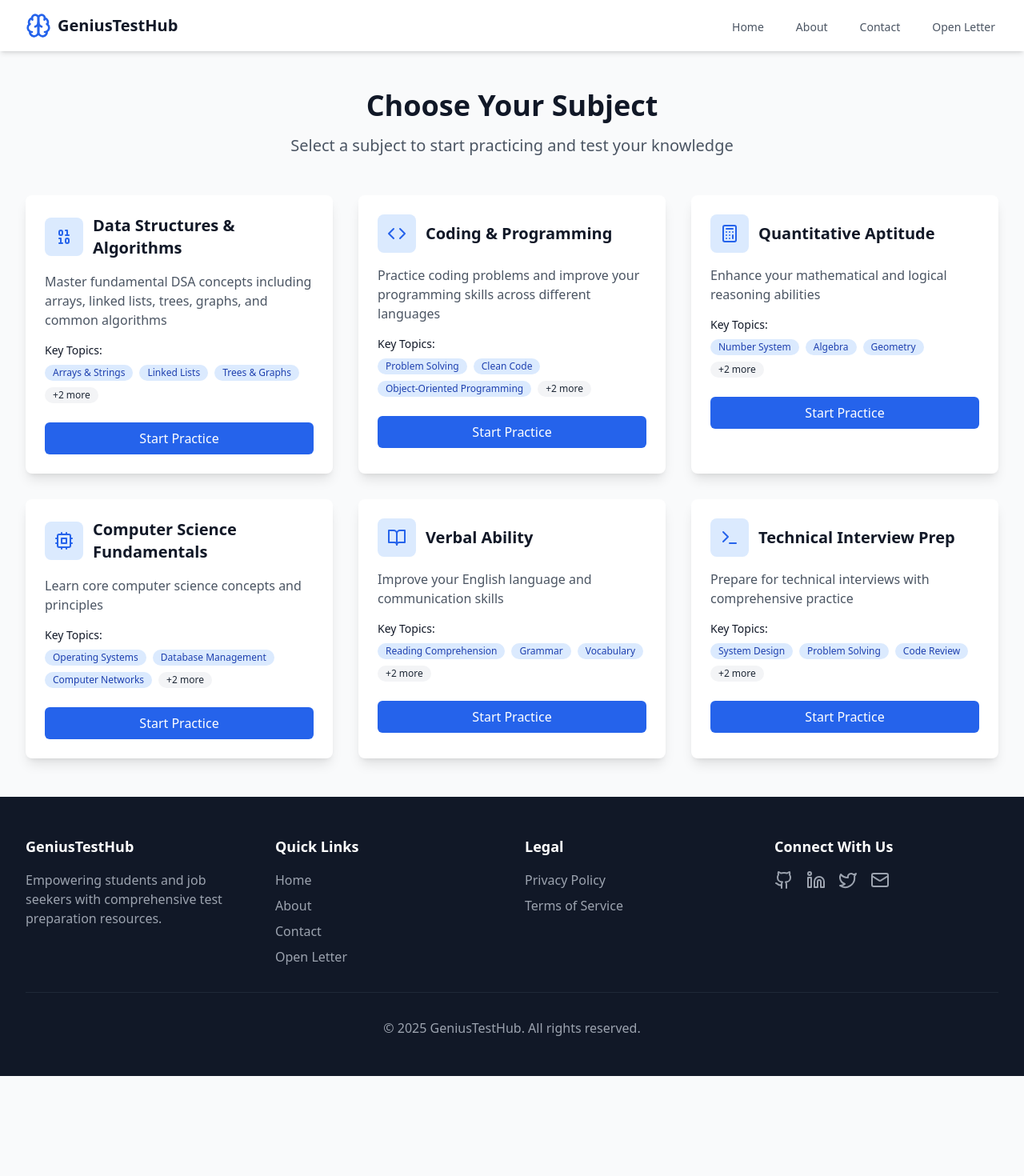
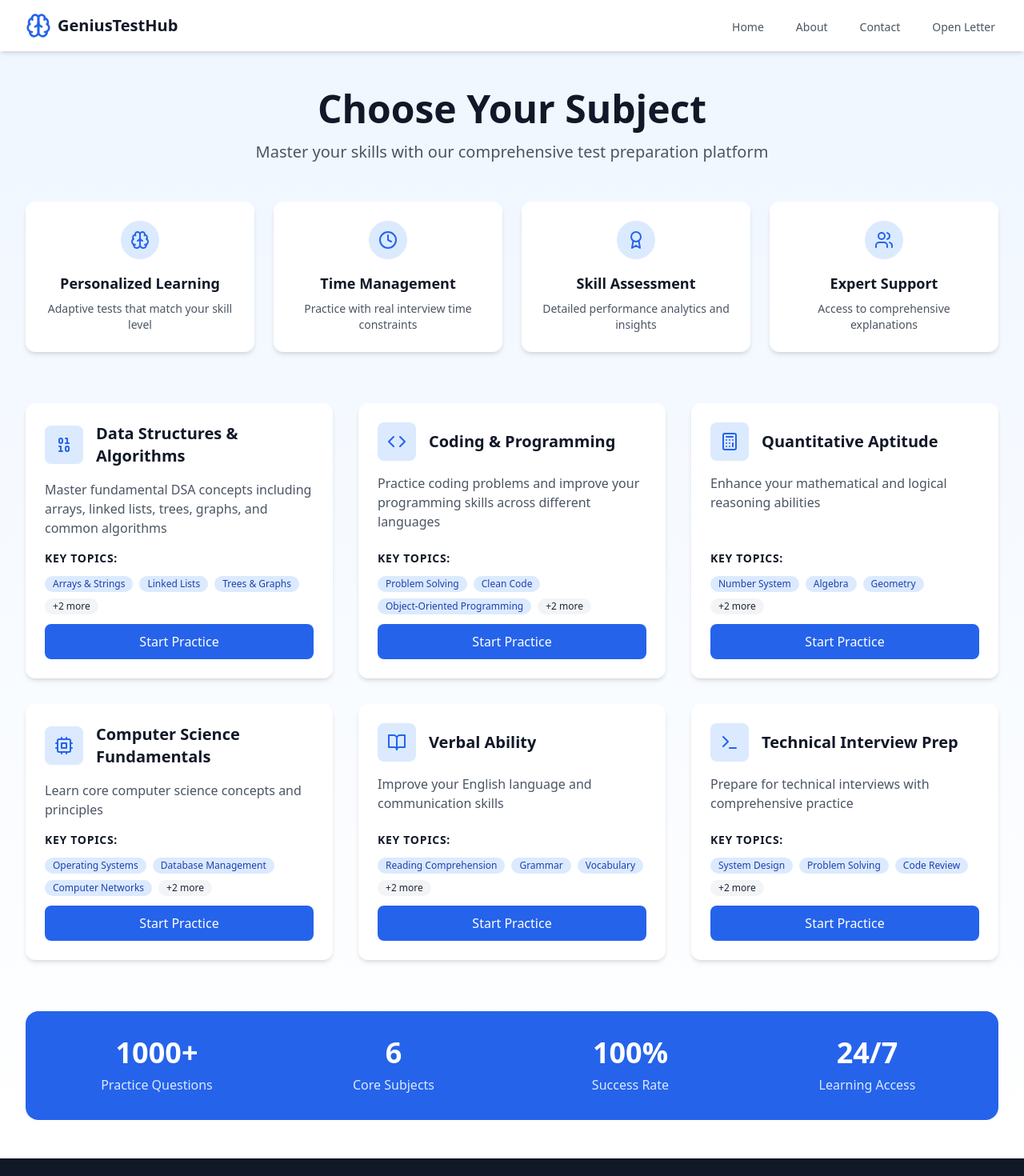
Before and after one commit to TechWithIfn/GeniusTestHub, a React (Vite) app: page /subjects in a window 1280 px wide. Shown: the top 1470 px of the page at 80% size. Before the commit the page ends 1345 px from the top, so only its background shows below. Built offline with nearby package versions, Linux system fonts and the light colour scheme.

Commit message:
Update SubjectsPage.tsx

```diff
--- a/src/pages/SubjectsPage.tsx
+++ b/src/pages/SubjectsPage.tsx
@@ -1,7 +1,7 @@
 import React from 'react';
 import { Link } from 'react-router-dom';
 import { subjects } from '../data/subjects';
-import { Binary, Code, Calculator, Cpu, BookOpen, Terminal } from 'lucide-react';
+import { Binary, Code, Calculator, Cpu, BookOpen, Terminal, Users, Clock, Award, Brain } from 'lucide-react';
 
 const iconComponents = {
   'Binary': Binary,
@@ -12,30 +12,82 @@ const iconComponents = {
   'Terminal': Terminal
 };
 
+const features = [
+  {
+    icon: Brain,
+    title: "Personalized Learning",
+    description: "Adaptive tests that match your skill level"
+  },
+  {
+    icon: Clock,
+    title: "Time Management",
+    description: "Practice with real interview time constraints"
+  },
+  {
+    icon: Award,
+    title: "Skill Assessment",
+    description: "Detailed performance analytics and insights"
+  },
+  {
+    icon: Users,
+    title: "Expert Support",
+    description: "Access to comprehensive explanations"
+  }
+];
+
 const SubjectsPage = () => {
   return (
-    <div className="min-h-screen pt-16">
+    <div className="min-h-screen pt-16 bg-gradient-to-b from-blue-50 to-white">
       <div className="max-w-7xl mx-auto px-4 sm:px-6 lg:px-8 py-12">
         <div className="text-center mb-12">
-          <h1 className="text-4xl font-bold text-gray-900 mb-4">Choose Your Subject</h1>
-          <p className="text-xl text-gray-600">Select a subject to start practicing and test your knowledge</p>
+          <h1 className="text-4xl md:text-5xl font-bold text-gray-900 mb-4">
+            Choose Your Subject
+          </h1>
+          <p className="text-lg md:text-xl text-gray-600 max-w-2xl mx-auto">
+            Master your skills with our comprehensive test preparation platform
+          </p>
         </div>
 
-        <div className="grid grid-cols-1 md:grid-cols-2 lg:grid-cols-3 gap-8">
+        {/* Features Section */}
+        <div className="grid grid-cols-2 md:grid-cols-4 gap-6 mb-16">
+          {features.map((feature, index) => (
+            <div key={index} className="bg-white rounded-xl p-6 shadow-md hover:shadow-lg transition-all duration-300">
+              <div className="flex flex-col items-center text-center">
+                <div className="bg-blue-100 p-3 rounded-full mb-4">
+                  <feature.icon className="h-6 w-6 text-blue-600" />
+                </div>
+                <h3 className="text-lg font-semibold mb-2">{feature.title}</h3>
+                <p className="text-sm text-gray-600">{feature.description}</p>
+              </div>
+            </div>
+          ))}
+        </div>
+
+        {/* Subjects Grid */}
+        <div className="grid grid-cols-1 md:grid-cols-2 lg:grid-cols-3 gap-6 md:gap-8">
           {subjects.map((subject) => {
             const IconComponent = iconComponents[subject.icon as keyof typeof iconComponents];
             return (
-              <div key={subject.id} className="bg-white rounded-lg shadow-lg overflow-hidden hover:shadow-xl transition-shadow">
-                <div className="p-6">
-                  <div className="flex items-center mb-4">
-                    <div className="bg-blue-100 rounded-lg p-3">
+              <div
+                key={subject.id}
+                className="bg-white rounded-xl shadow-md hover:shadow-xl transition-all duration-300 transform hover:-translate-y-1"
+              >
+                <div className="p-6 flex flex-col h-full">
+                  <div className="flex items-center space-x-4 mb-4">
+                    <div className="flex-shrink-0 bg-blue-100 rounded-lg p-3">
                       <IconComponent className="h-6 w-6 text-blue-600" />
                     </div>
-                    <h3 className="ml-3 text-xl font-semibold text-gray-900">{subject.name}</h3>
+                    <h3 className="text-xl font-bold text-gray-900 line-clamp-2">{subject.name}</h3>
                   </div>
-                  <p className="text-gray-600 mb-4">{subject.description}</p>
-                  <div className="mb-6">
-                    <h4 className="text-sm font-medium text-gray-900 mb-2">Key Topics:</h4>
+
+                  <p className="text-gray-600 mb-4 flex-grow">
+                    {subject.description}
+                  </p>
+
+                  <div className="space-y-3">
+                    <h4 className="text-sm font-semibold text-gray-900 uppercase tracking-wider">
+                      Key Topics:
+                    </h4>
                     <div className="flex flex-wrap gap-2">
                       {subject.topics.slice(0, 3).map((topic, index) => (
                         <span
@@ -51,17 +103,40 @@ const SubjectsPage = () => {
                         </span>
                       )}
                     </div>
+
+                    <Link
+                      to={`/tests/subject/${subject.id}`}
+                      className="mt-4 block w-full text-center bg-blue-600 text-white py-2.5 px-4 rounded-lg font-medium hover:bg-blue-700 transition-colors"
+                    >
+                      Start Practice
+                    </Link>
                   </div>
-                  <Link
-                    to={`/tests/subject/${subject.id}`}
-                    className="block w-full text-center bg-blue-600 text-white py-2 px-4 rounded-md hover:bg-blue-700 transition-colors"
-                  >
-                    Start Practice
-                  </Link>
                 </div>
               </div>
             );
           })}
+        </div>
+
+        {/* Stats Section */}
+        <div className="mt-16 bg-blue-600 rounded-2xl p-8 text-white">
+          <div className="grid grid-cols-2 md:grid-cols-4 gap-8">
+            <div className="text-center">
+              <div className="text-3xl md:text-4xl font-bold mb-2">1000+</div>
+              <div className="text-blue-100">Practice Questions</div>
+            </div>
+            <div className="text-center">
+              <div className="text-3xl md:text-4xl font-bold mb-2">6</div>
+              <div className="text-blue-100">Core Subjects</div>
+            </div>
+            <div className="text-center">
+              <div className="text-3xl md:text-4xl font-bold mb-2">100%</div>
+              <div className="text-blue-100">Success Rate</div>
+            </div>
+            <div className="text-center">
+              <div className="text-3xl md:text-4xl font-bold mb-2">24/7</div>
+              <div className="text-blue-100">Learning Access</div>
+            </div>
+          </div>
         </div>
       </div>
     </div>
```
